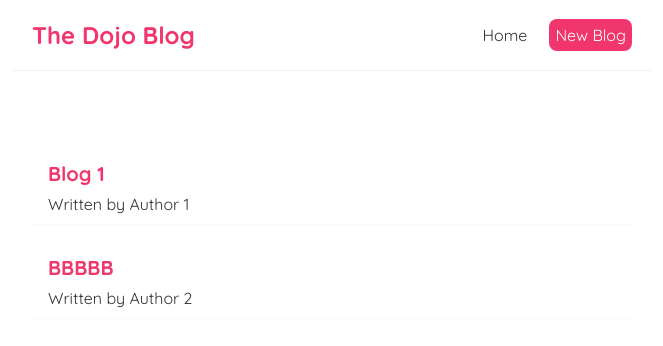
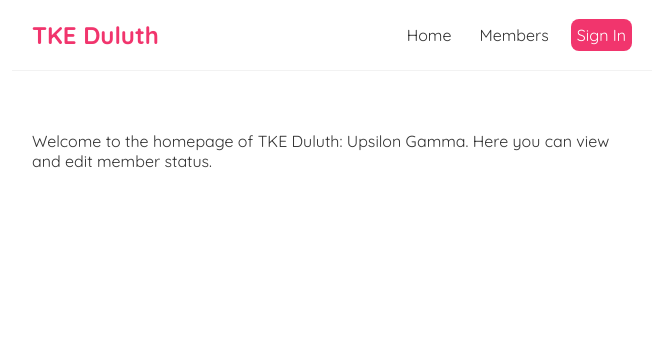
Before and after one commit to ajc32199/YGwebsiteandmodule, a React (Create React App) app: page / in a window 1280 px wide. Shown: the top 346 px of the page, without its empty margins (308-971 px from the left). Built offline with nearby package versions, Linux system fonts and the light colour scheme; data requests are answered from the project's data file.

Commit message:
added new text descriptions

```diff
--- a/src/App.js
+++ b/src/App.js
@@ -1,14 +1,20 @@
 import Navbar from "./NavBar";
 import Home from "./Home";
-
+import { BrowserRouter as Router, Route, Routes } from "react-router-dom";
+import Create from "./Create";
 function App() {
   return (
-    <div className="App">
-      <Navbar />
-      <div className="content">
-        <Home />
+    <Router>
+      <div className="App">
+        <Navbar />
+        <div className="content">
+          <Routes>
+            <Route exact path="/" element={<Home />} />
+            <Route exact path="/create" element={<Create />} />
+          </Routes>
+        </div>
       </div>
-    </div>
+    </Router>
   );
 }
 
--- /dev/null
+++ b/src/Create.js
@@ -0,0 +1,9 @@
+const Create = () => {
+  return (
+    <div className="create">
+      <h2>Add a New Blog</h2>
+    </div>
+  );
+};
+
+export default Create;
--- a/src/Home.js
+++ b/src/Home.js
@@ -11,9 +11,10 @@ const Home = () => {
 
   return (
     <div className="home">
-      {error && <div>{error}</div>}
-      {isPending && <div>Loading...</div>}
-      {blogs && <BlogList blogs={blogs} />}
+      <p1>
+        Welcome to the homepage of TKE Duluth: Upsilon Gamma. Here you can view
+        and edit member status.{" "}
+      </p1>
     </div>
   );
 };
--- a/src/NavBar.js
+++ b/src/NavBar.js
@@ -1,9 +1,10 @@
 const Navbar = () => {
   return (
     <nav className="navbar">
-      <h1>The Dojo Blog</h1>
+      <h1>TKE Duluth</h1>
       <div className="links">
         <a href="/">Home</a>
+        <a href="/members">Members</a>
         <a
           href="/create"
           style={{
@@ -12,7 +13,7 @@ const Navbar = () => {
             borderRadius: "8px",
           }}
         >
-          New Blog
+          Sign In
         </a>
       </div>
     </nav>
```
